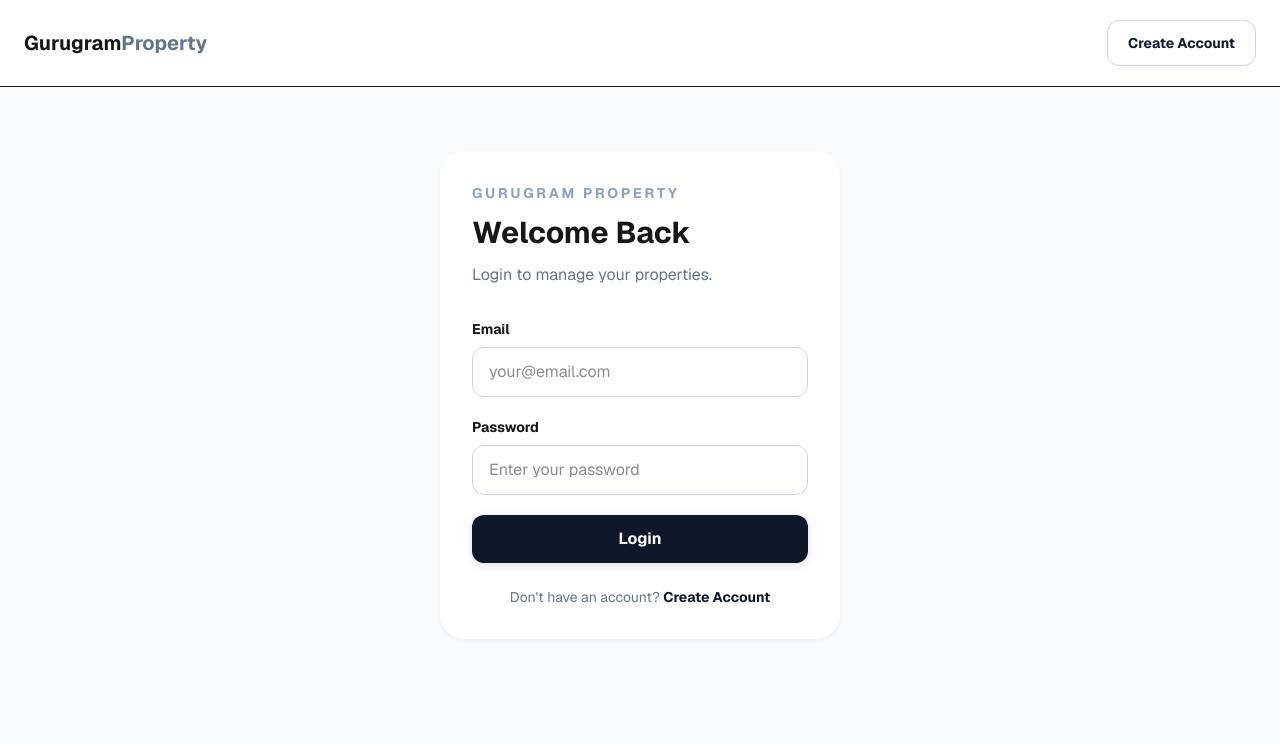
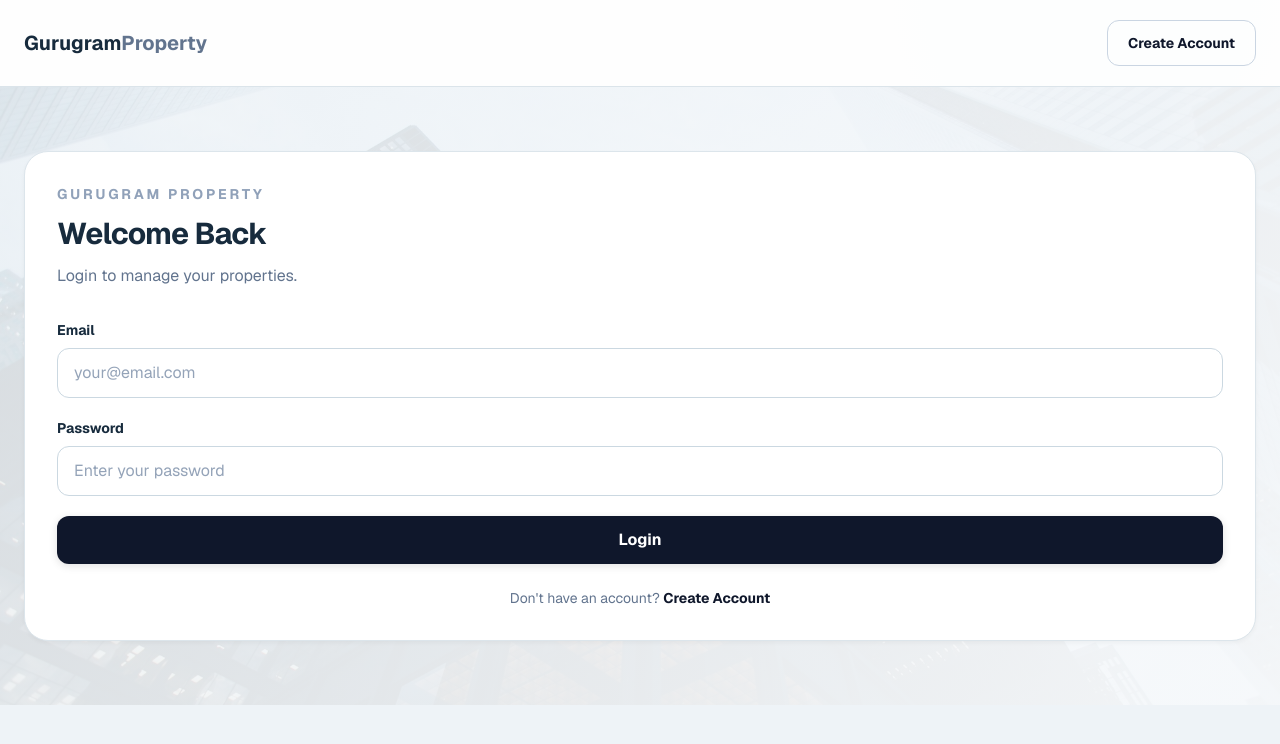
Before and after one commit to ammanzaidi/gurugram-property-platform, a Next.js app: page /login in a window 1280 px wide. Shown: the top 744 px of the page. Built offline with nearby package versions, Linux system fonts and the light colour scheme.

Commit message:
Upgrade full website UI and UX

```diff
--- a/src/app/admin/properties/page.tsx
+++ b/src/app/admin/properties/page.tsx
@@ -108,7 +108,7 @@ export default function AdminPropertiesPage() {
   }
 
   return (
-    <main className="min-h-screen bg-slate-50 text-slate-900">
+    <main className="app-page dashboard-page admin-page min-h-screen bg-slate-50 text-slate-900">
       <header className="border-b bg-white">
         <div className="mx-auto flex max-w-7xl items-center justify-between px-6 py-5">
           <Link href="/" className="text-xl font-bold">
--- a/src/app/globals.css
+++ b/src/app/globals.css
@@ -23,17 +23,266 @@
   --font-mono: var(--font-geist-mono);
 }
 
-@media (prefers-color-scheme: dark) {
-  :root {
-    --background: #0a0a0a;
-    --foreground: #ededed;
-  }
+body {
+  background: #eef3f7;
+  color: var(--foreground);
+  font-family: var(--font-geist-sans), Arial, Helvetica, sans-serif;
 }
 
-body {
-  background: var(--background);
-  color: var(--foreground);
-  font-family: var(--font-geist-sans), Arial, Helvetica, sans-serif;
+main:not(.homepage) {
+  min-height: 100vh;
+  background:
+    radial-gradient(circle at 85% 0%, rgba(181, 203, 214, 0.22), transparent 28rem),
+    #eef3f7;
+}
+
+main:not(.homepage) > header,
+main:not(.homepage) header {
+  border-color: #dbe4ea;
+  background: rgba(255, 255, 255, 0.94);
+  box-shadow: 0 1px 0 rgba(15, 23, 42, 0.04), 0 10px 28px rgba(15, 23, 42, 0.04);
+}
+
+main:not(.homepage) > section,
+main:not(.homepage) > div > section {
+  position: relative;
+}
+
+main:not(.homepage) h1,
+main:not(.homepage) h2,
+main:not(.homepage) h3 {
+  letter-spacing: -0.025em;
+}
+
+main:not(.homepage) input,
+main:not(.homepage) textarea,
+main:not(.homepage) select {
+  min-height: 3rem;
+  border-color: #cbd8e1;
+  background: rgba(255, 255, 255, 0.92);
+  color: #172b3d;
+  transition: border-color var(--transition-base), box-shadow var(--transition-base), background-color var(--transition-base);
+}
+
+main:not(.homepage) input::placeholder,
+main:not(.homepage) textarea::placeholder {
+  color: #94a3b8;
+}
+
+main:not(.homepage) input:focus,
+main:not(.homepage) textarea:focus,
+main:not(.homepage) select:focus {
+  border-color: #52748f;
+  background: #ffffff;
+  box-shadow: 0 0 0 3px rgba(82, 116, 143, 0.14) !important;
+  outline: none;
+  transform: none !important;
+}
+
+main:not(.homepage) button,
+main:not(.homepage) a[class*="bg-slate-900"] {
+  min-height: 2.75rem;
+}
+
+main:not(.homepage) button:focus-visible,
+main:not(.homepage) a:focus-visible,
+.homepage button:focus-visible,
+.homepage a:focus-visible {
+  outline: 3px solid rgba(196, 148, 73, 0.55);
+  outline-offset: 3px;
+}
+
+main:not(.homepage) .bg-white.rounded-2xl,
+main:not(.homepage) .bg-white.rounded-3xl {
+  border: 1px solid #dce5eb;
+  box-shadow: 0 14px 34px rgba(15, 23, 42, 0.07);
+}
+
+main:not(.homepage) .bg-white.rounded-2xl:hover,
+main:not(.homepage) .bg-white.rounded-3xl:hover {
+  transform: translateY(-2px) !important;
+  box-shadow: 0 18px 38px rgba(15, 23, 42, 0.11) !important;
+}
+
+main:not(.homepage) [class*="bg-red-50"],
+main:not(.homepage) [class*="bg-green-50"],
+main:not(.homepage) [class*="bg-emerald-50"] {
+  border: 1px solid rgba(148, 163, 184, 0.28);
+}
+
+.app-page {
+  color: #172b3d;
+}
+
+.app-page > section,
+.app-page > div > section {
+  max-width: 80rem;
+}
+
+.app-page .media-fallback {
+  position: relative;
+  display: flex;
+  min-height: 12rem;
+  width: 100%;
+  align-items: flex-end;
+  overflow: hidden;
+  padding: 1.25rem;
+  background-image: linear-gradient(135deg, rgba(16, 42, 66, 0.98), rgba(49, 92, 118, 0.84)), url("/gurugram-high-rise.jpg");
+  background-position: center;
+  background-size: cover;
+  color: #ffffff;
+  font-size: 0.75rem;
+  font-weight: 700;
+  letter-spacing: 0.14em;
+  text-transform: uppercase;
+}
+
+.app-page .media-fallback::after {
+  position: absolute;
+  inset: 0;
+  background-image: linear-gradient(120deg, transparent 0 44%, rgba(255, 255, 255, 0.15) 44% 45%, transparent 45%), linear-gradient(90deg, transparent 0 25%, rgba(255, 255, 255, 0.12) 25% 26%, transparent 26% 55%, rgba(255, 255, 255, 0.1) 55% 56%, transparent 56%);
+  content: "";
+}
+
+.app-page .media-fallback span {
+  position: relative;
+  z-index: 1;
+}
+
+.app-page .property-card,
+.app-page article,
+.app-page [class*="rounded-2xl"],
+.app-page [class*="rounded-3xl"] {
+  border-color: #dce5eb;
+}
+
+.app-page .property-card {
+  overflow: hidden;
+  background: #ffffff;
+}
+
+.app-page [style*="padding: \"40px\""],
+.app-page [style*="padding: \"30px\""],
+.app-page [style*="padding: \"20px\""],
+.app-page [style*="background: \"white\""],
+.app-page [style*="background: white"] {
+  border-radius: 1.25rem;
+}
+
+.dashboard-page [style*="background: white"],
+.dashboard-page [style*="background: \"white\""],
+.dashboard-page [style*="background: 'white'"] {
+  border: 1px solid #dce5eb;
+  box-shadow: 0 14px 34px rgba(15, 23, 42, 0.07);
+}
+
+.dashboard-page table {
+  border-collapse: separate;
+  border-spacing: 0;
+  overflow: hidden;
+  border: 1px solid #dce5eb;
+  border-radius: 1rem;
+  background: #ffffff;
+}
+
+.dashboard-page th {
+  background: #edf3f7;
+  color: #36536a;
+  font-size: 0.75rem;
+  letter-spacing: 0.04em;
+  text-transform: uppercase;
+}
+
+.dashboard-page td,
+.dashboard-page th {
+  border-color: #e2e8f0 !important;
+}
+
+.detail-page .bg-slate-200 {
+  border: 1px solid #d5e0e7;
+  box-shadow: 0 18px 42px rgba(15, 23, 42, 0.08);
+}
+
+.detail-page .bg-slate-950 {
+  background: #102a42;
+}
+
+.detail-page .bg-white {
+  border-color: #dce5eb;
+}
+
+.form-page form > h2,
+.form-page form > div > h2 {
+  border-bottom: 1px solid #e2e8f0;
+  padding-bottom: 0.8rem;
+}
+
+.form-page input[type="file"] {
+  min-height: 4rem;
+  border-style: dashed;
+  background: #f7fafc;
+}
+
+.form-page input[type="file"]::file-selector-button {
+  margin-right: 0.75rem;
+  border: 0;
+  border-radius: 0.6rem;
+  background: #173b55;
+  color: #ffffff;
+  cursor: pointer;
+  font-weight: 700;
+  padding: 0.6rem 0.8rem;
+}
+
+.empty-state {
+  border: 1px dashed #b8c9d4;
+  background: rgba(255, 255, 255, 0.75);
+}
+
+.properties-page > section,
+.dashboard-page > section,
+.form-page > section {
+  margin-inline: auto;
+}
+
+.auth-page > section {
+  background-image: linear-gradient(120deg, rgba(238, 243, 247, 0.9), rgba(248, 250, 252, 0.98)), url("/gurugram-high-rise.jpg");
+  background-position: center;
+  background-size: cover;
+}
+
+.auth-page > section > div,
+.form-page form,
+.form-page > section > div,
+.dashboard-page [style*="background: white"],
+.dashboard-page [style*="background: \"white\""],
+.dashboard-page [style*="background: 'white'"] {
+  border: 1px solid #dce5eb;
+  box-shadow: 0 18px 42px rgba(15, 23, 42, 0.08);
+}
+
+.form-page h2 {
+  color: #1f4058;
+}
+
+.site-footer {
+  background: linear-gradient(120deg, #0c1f31, #163b55);
+}
+
+@media (max-width: 640px) {
+  main:not(.homepage) > header > div,
+  main:not(.homepage) header > div {
+    padding-inline: 1rem;
+  }
+
+  .app-page > section,
+  .app-page > div > section {
+    padding-inline: 1rem;
+  }
+
+  .app-page .media-fallback {
+    min-height: 11rem;
+  }
 }
 
 .homepage {
@@ -248,16 +497,16 @@ body {
 }
 
 /* Enhanced medium shadows for elevated cards */
-.shadow-md,
-.rounded-2xl,
-.rounded-3xl {
+.shadow-md {
   transition: box-shadow var(--transition-base), transform var(--transition-base) !important;
 }
 
 /* Cards with subtle lift on hover */
 @media (hover: hover) {
-  .rounded-2xl:not(.no-hover):hover,
-  .rounded-3xl:not(.no-hover):hover {
+  .interactive-card:hover,
+  .property-card:hover,
+  .location-card:hover,
+  .process-card:hover {
     box-shadow: var(--shadow-lg) !important;
     transform: translateY(-2px) !important;
   }
@@ -267,7 +516,7 @@ body {
   textarea:focus,
   select:focus {
     box-shadow: var(--shadow-md), 0 0 0 3px rgba(15, 23, 42, 0.1) !important;
-    transform: translateY(-1px) !important;
+    transform: none !important;
   }
 }
 
@@ -280,8 +529,9 @@ img {
 }
 
 @media (hover: hover) {
-  .rounded-2xl img:hover,
-  .rounded-3xl img:hover {
+  .interactive-card img:hover,
+  .property-card img:hover,
+  .gallery-thumbnail img:hover {
     transform: scale(1.03) !important;
   }
 }
@@ -298,11 +548,7 @@ button {
 
 @media (hover: hover) {
   button:not(:disabled):hover {
-    transform: translateY(-1px) !important;
-  }
-
-  button:not(:disabled):active {
-    transform: translateY(0) !important;
+    filter: brightness(0.97);
   }
 }
 
@@ -336,10 +582,11 @@ button:disabled {
 
 /* Subtle depth on bordered elements */
 @media (hover: hover) {
-  .border:not(.no-hover):hover,
-  [class*="border-slate"]:not(.no-hover):hover {
-    box-shadow: var(--shadow-md) !important;
-    transform: translateY(-1px) !important;
+  .interactive-card:hover,
+  .property-card:hover,
+  .location-card:hover,
+  .process-card:hover {
+    border-color: #b8c9d4;
   }
 }
 
@@ -358,13 +605,11 @@ button:disabled {
 
 @media (max-width: 640px) {
   @media (hover: hover) {
-    .rounded-2xl:not(.no-hover):hover,
-    .rounded-3xl:not(.no-hover):hover {
+    .interactive-card:hover,
+    .property-card:hover,
+    .location-card:hover,
+    .process-card:hover {
       transform: translateY(-1px) !important;
-    }
-
-    button:not(:disabled):hover {
-      transform: translateY(-0.5px) !important;
     }
   }
 }
--- a/src/app/layout.tsx
+++ b/src/app/layout.tsx
@@ -13,8 +13,8 @@ const geistMono = Geist_Mono({
 });
 
 export const metadata: Metadata = {
-  title: "Create Next App",
-  description: "Generated by create next app",
+  title: "GurugramProperty | Find. Visit. Move.",
+  description: "Find rental properties in Gurugram and arrange your visit.",
 };
 
 export default function RootLayout({ children }: LayoutProps<"/">) {
--- a/src/app/list-property/page.tsx
+++ b/src/app/list-property/page.tsx
@@ -268,7 +268,7 @@ export default function ListProperty() {
   // ye screen show hogi.
   if (submitted) {
     return (
-      <main className="min-h-screen bg-slate-50">
+      <main className="app-page form-page min-h-screen bg-slate-50">
         {/* WEBSITE HEADER */}
         <header className="border-b bg-white">
           <div className="mx-auto max-w-7xl px-6 py-5">
@@ -309,7 +309,7 @@ export default function ListProperty() {
   // MAIN PROPERTY LISTING FORM
   // ---------------------------------------------------------
   return (
-    <main className="min-h-screen bg-slate-50">
+    <main className="app-page form-page min-h-screen bg-slate-50">
 
       {/* =====================================================
           HEADER
--- a/src/app/login/page.tsx
+++ b/src/app/login/page.tsx
@@ -63,7 +63,7 @@ export default function LoginPage() {
   }
 
   return (
-    <main className="min-h-screen bg-slate-50">
+    <main className="app-page auth-page min-h-screen bg-slate-50">
       {/* HEADER */}
       <header className="border-b bg-white">
         <div className="mx-auto flex max-w-7xl items-center justify-between px-6 py-5">
--- a/src/app/my-properties/page.tsx
+++ b/src/app/my-properties/page.tsx
@@ -56,7 +56,7 @@ export default function MyPropertiesPage() {
   }, []);
 
   return (
-    <main className="min-h-screen bg-slate-50 text-slate-900">
+    <main className="app-page dashboard-page min-h-screen bg-slate-50 text-slate-900">
       <header className="border-b bg-white">
         <div className="mx-auto flex max-w-7xl flex-wrap items-center justify-between gap-4 px-4 py-5 sm:px-6">
           <Link href="/" className="text-xl font-semibold tracking-tight">
@@ -101,7 +101,7 @@ export default function MyPropertiesPage() {
                 <article key={property.id} className="min-w-0 overflow-hidden rounded-2xl bg-white shadow-md transition duration-200 hover:shadow-lg hover:-translate-y-1">
                   <div className="grid sm:grid-cols-[180px_1fr]">
                     <div className="flex min-h-44 items-center justify-center bg-slate-200 sm:min-h-full overflow-hidden">
-                      {firstImage ? <img src={firstImage.secureUrl} alt={`${property.bhk} ${property.propertyType}`} className="h-full min-h-44 w-full object-cover transition duration-200 hover:scale-105" /> : <span className="text-5xl">🏠</span>}
+                      {firstImage ? <img src={firstImage.secureUrl} alt={`${property.bhk} ${property.propertyType}`} className="h-full min-h-44 w-full object-cover transition duration-200 hover:scale-105" /> : <div className="media-fallback" aria-label="Property preview"><span>Gurugram living</span></div>}
                     </div>
                     <div className="min-w-0 p-5 sm:p-6">
                       <div className="flex flex-wrap items-start justify-between gap-3">
--- a/src/app/register/page.tsx
+++ b/src/app/register/page.tsx
@@ -66,7 +66,7 @@ export default function RegisterPage() {
   }
 
   return (
-    <main className="min-h-screen bg-slate-50">
+    <main className="app-page auth-page min-h-screen bg-slate-50">
       <header className="border-b bg-white">
         <div className="mx-auto max-w-7xl px-6 py-5">
           <a href="/" className="text-xl font-bold">
```
Also changed, not shown: src/app/my-properties/[id]/page.tsx (+4 -4 lines), src/app/properties/page.tsx (+22 -4 lines).
